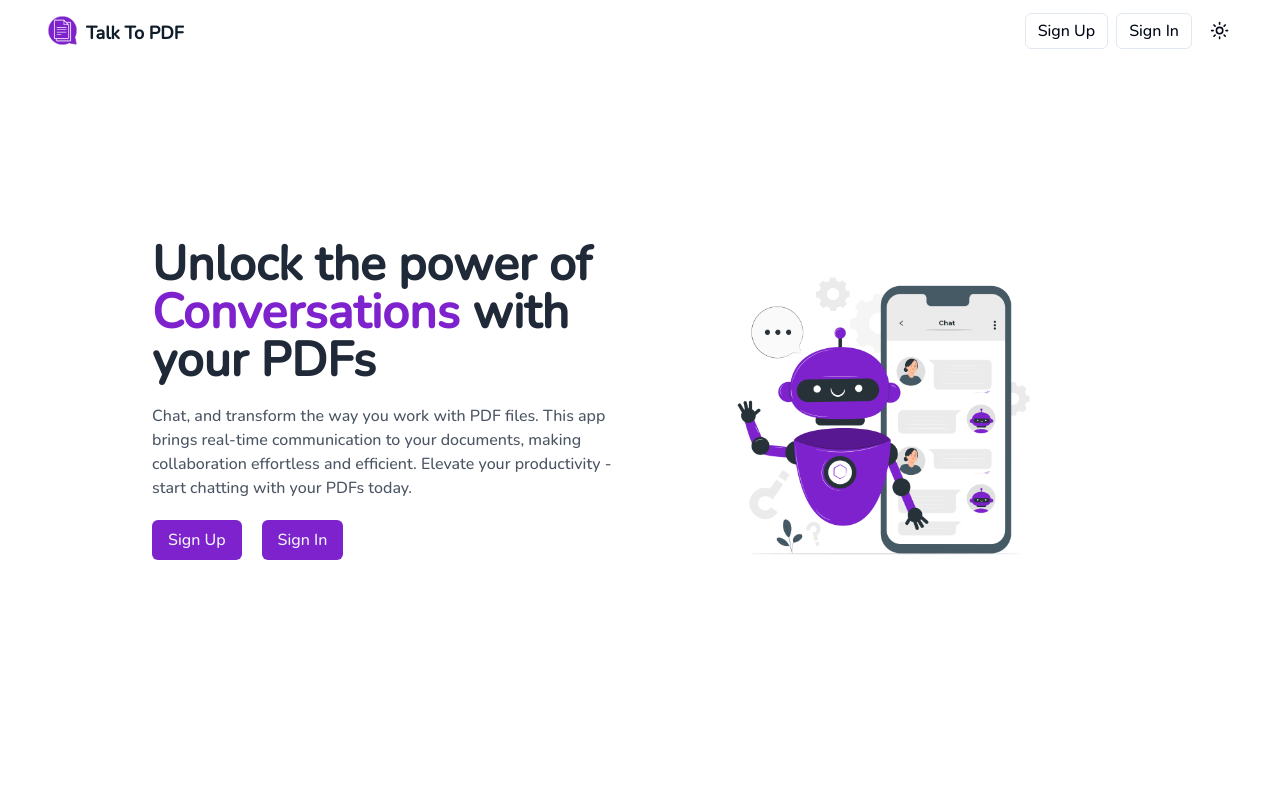
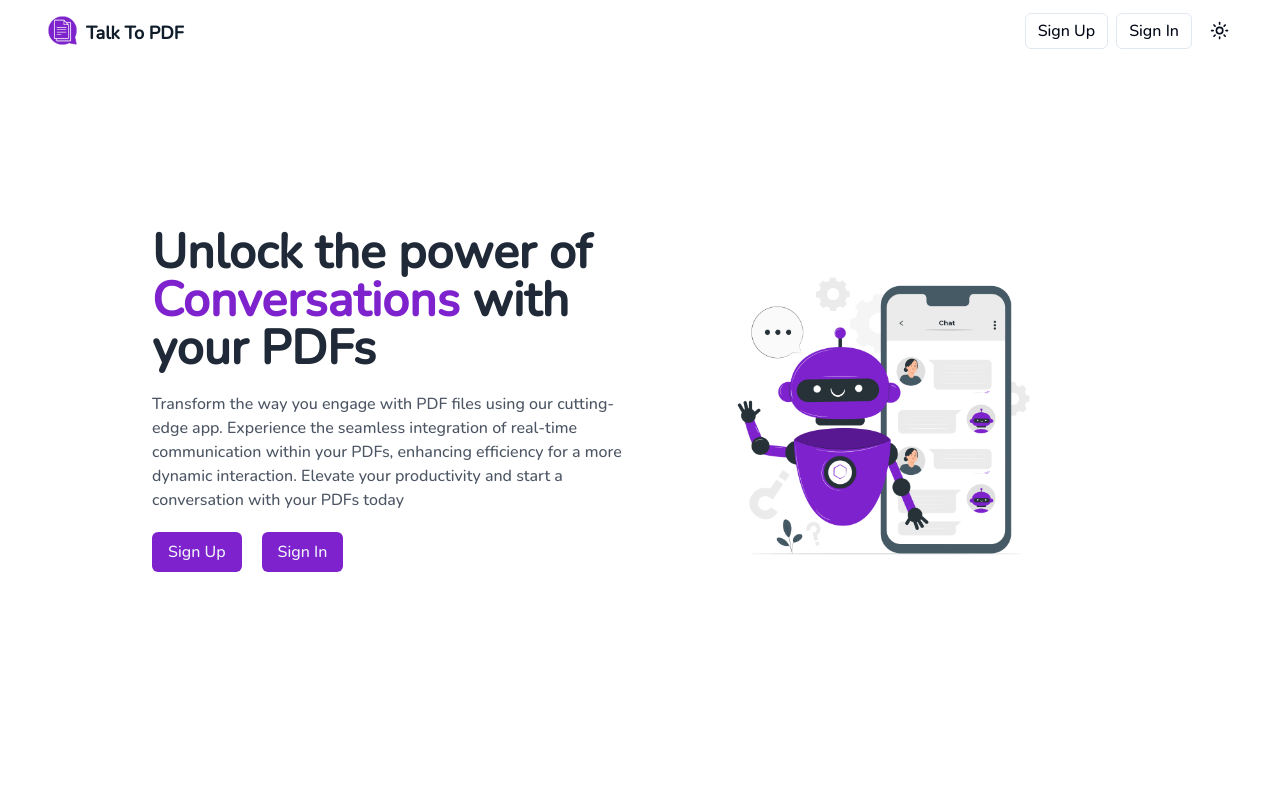
Before and after one commit to godwinmat/talktopdf, a Next.js app: page / in a window 1280 px wide. Shown: the top 800 px of the page. Built offline with nearby package versions, Linux system fonts and the light colour scheme; no server answers.

Commit message:
Corrected a color error in the export modal and updated the hero text

```diff
--- a/components/export-chat-modal.tsx
+++ b/components/export-chat-modal.tsx
@@ -106,7 +106,7 @@ const ExportChatModal = () => {
                     <DrawerTitle>Export Chat</DrawerTitle>
                     <DrawerDescription>
                         The chat will be exported as
-                        <b className="text-bold text-white">{` ${
+                        <b className="text-bold text-default">{` ${
                             filename.split(".")[0]
                         }.txt`}</b>
                     </DrawerDescription>
--- a/components/hero.tsx
+++ b/components/hero.tsx
@@ -15,15 +15,16 @@ const Hero = () => {
                     your PDFs
                 </h2>
                 <p className="text-gray-600 dark:text-gray-400 py-5">
-                    Chat, and transform the way you work with PDF files. This
-                    app brings real-time communication to your documents, making
-                    collaboration effortless and efficient. Elevate your
-                    productivity - start chatting with your PDFs today.
+                    Transform the way you engage with PDF files using our
+                    cutting-edge app. Experience the seamless integration of
+                    real-time communication within your PDFs, enhancing
+                    efficiency for a more dynamic interaction. Elevate your
+                    productivity and start a conversation with your PDFs today
                 </p>
                 {userId ? (
                     <div className="space-x-5">
                         <Button asChild>
-                            <Link href="/chat">Start Chatting</Link>
+                            <Link href="/chat">Start a Conversation</Link>
                         </Button>
                     </div>
                 ) : (
```
